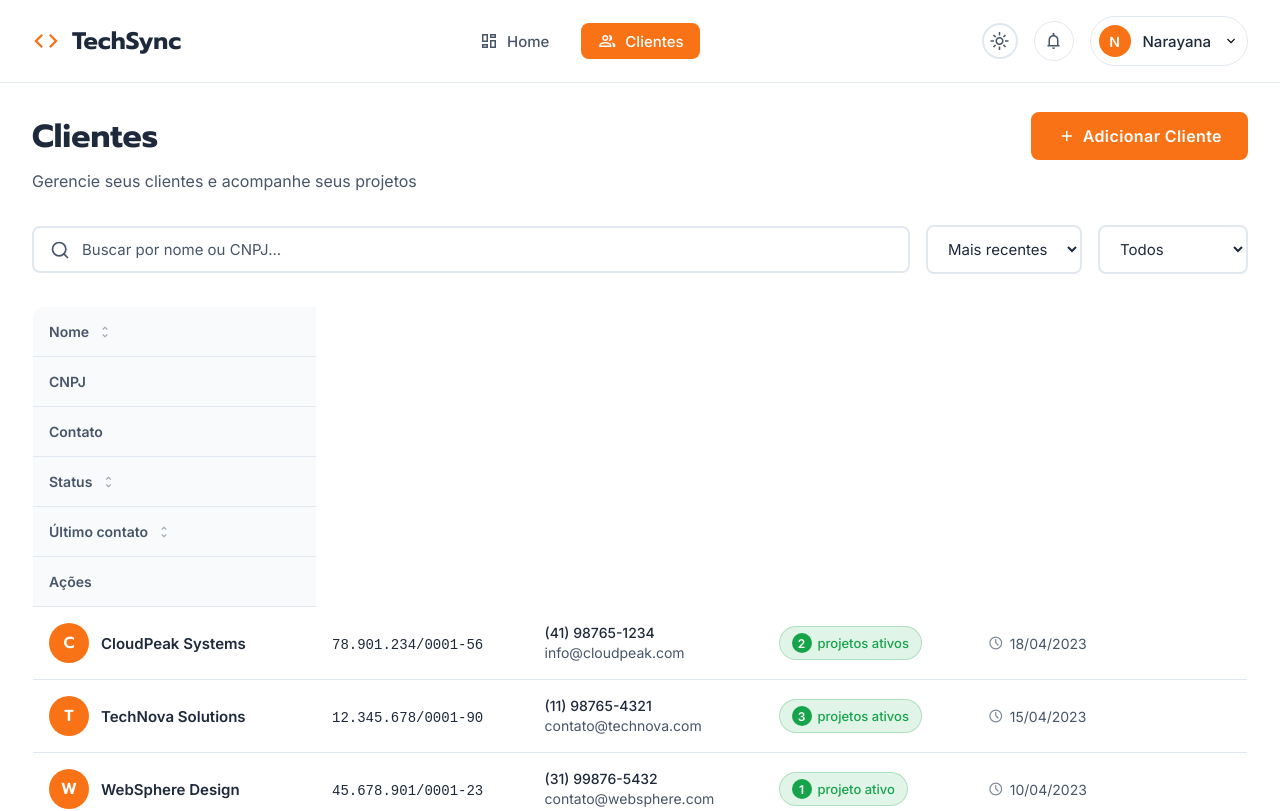
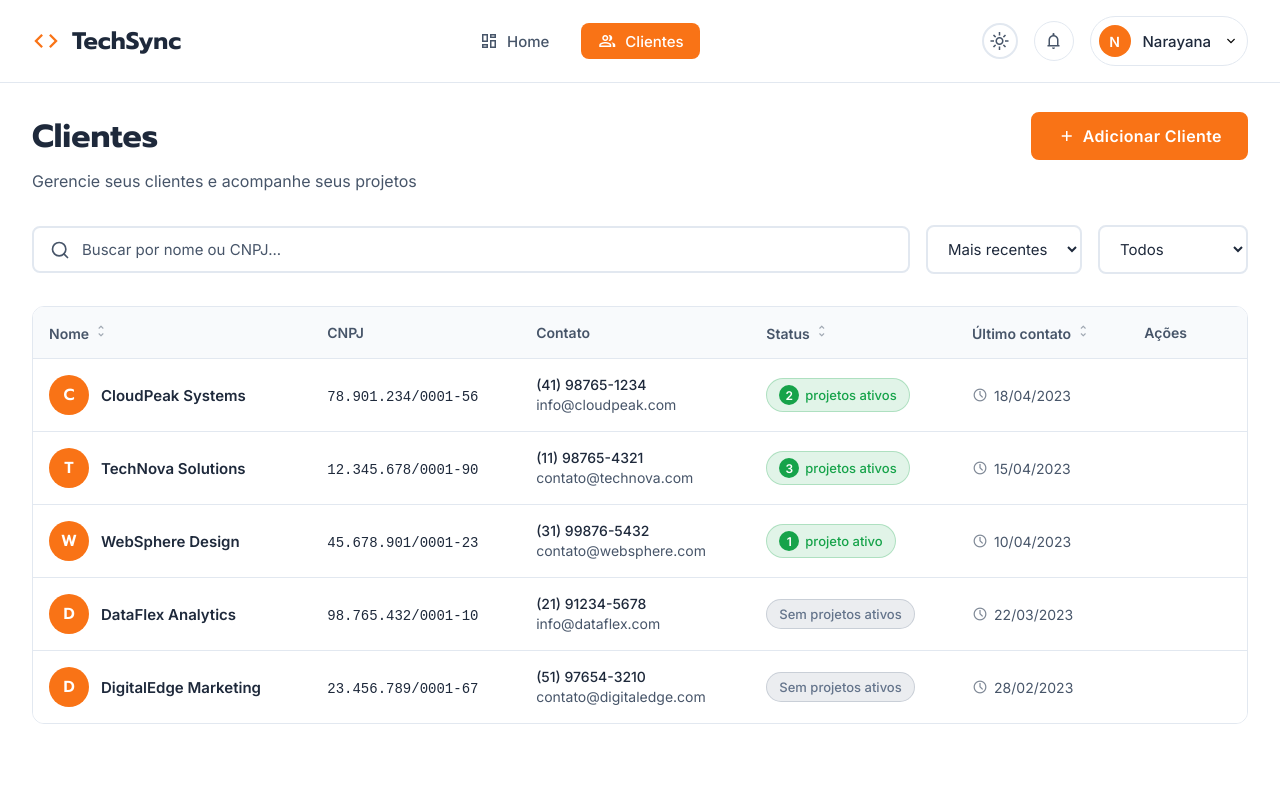
Before and after one commit to nrymmoreira/techsync-app, a React (Vite) app: page /clientes in a window 1280 px wide. Shown: the top 811 px of the page. Built offline with nearby package versions, Linux system fonts and the light colour scheme; sample sign-in values are in the browser's storage.

Commit message:
Correções no Sistema de Clientes

```diff
--- a/src/components/Clients/ClientDetail/ClientDetail.jsx
+++ b/src/components/Clients/ClientDetail/ClientDetail.jsx
@@ -57,7 +57,6 @@ const ClientDetail = () => {
   const { isDarkMode } = useTheme();
   const [client, setClient] = useState(null);
   const [activeTab, setActiveTab] = useState('projects');
-  const [isLoading, setIsLoading] = useState(true);
 
   // Mock data - substituir pela API real
   const mockClient = {
@@ -109,11 +108,7 @@ const ClientDetail = () => {
   };
 
   useEffect(() => {
-    // Simular carregamento da API
-    setTimeout(() => {
-      setClient(mockClient);
-      setIsLoading(false);
-    }, 1000);
+    setClient(mockClient);
   }, [id]);
 
   const getClientInitial = (name) => {
@@ -139,21 +134,6 @@ const ClientDetail = () => {
         return 'info';
     }
   };
-
-  if (isLoading) {
-    return (
-      <DetailContainer $isDarkMode={isDarkMode}>
-        <Navbar />
-        <DetailContent>
-          <div style={{ display: 'flex', justifyContent: 'center', alignItems: 'center', height: '400px' }}>
-            <span className="material-symbols-outlined" style={{ fontSize: '3rem', animation: 'spin 1s linear infinite' }}>
-              hourglass_empty
-            </span>
-          </div>
-        </DetailContent>
-      </DetailContainer>
-    );
-  }
 
   if (!client) {
     return (
@@ -274,7 +254,7 @@ const ClientDetail = () => {
           </ObservationsSection>
         )}
 
-        <TabsSection>
+        <TabsSection $isDarkMode={isDarkMode}>
           <TabsList>
             <TabButton
               $isActive={activeTab === 'projects'}
@@ -299,7 +279,7 @@ const ClientDetail = () => {
             </TabButton>
           </TabsList>
 
-          <TabContent>
+          <TabContent $isDarkMode={isDarkMode}>
             {activeTab === 'projects' && (
               <div>
                 <div style={{ display: 'flex', justifyContent: 'space-between', alignItems: 'center', marginBottom: '1.5rem' }}>
--- a/src/components/Clients/ClientDetail/ClientDetail.styles.js
+++ b/src/components/Clients/ClientDetail/ClientDetail.styles.js
@@ -313,7 +313,10 @@ export const ContactDetails = styled.div`
   display: flex;
   gap: 1rem;
   font-size: 0.875rem;
-  color: inherit;
+  color: ${props => {
+    const theme = getTheme(props.$isDarkMode);
+    return theme.colors.textSecondary;
+  }};
 
   div {
     display: flex;
@@ -431,6 +434,14 @@ export const TabButton = styled.button`
 
 export const TabContent = styled.div`
   padding: 1.5rem;
+  background: ${props => {
+    const theme = getTheme(props.$isDarkMode);
+    return theme.colors.surface;
+  }};
+  color: ${props => {
+    const theme = getTheme(props.$isDarkMode);
+    return theme.colors.textPrimary;
+  }};
 `;
 
 export const ProjectsGrid = styled.div`
--- a/src/components/Clients/ClientForm/ClientForm.jsx
+++ b/src/components/Clients/ClientForm/ClientForm.jsx
@@ -53,13 +53,9 @@ const ClientForm = () => {
   });
   const [errors, setErrors] = useState({});
   const [isLoading, setIsLoading] = useState(false);
-  const [isLoadingCep, setIsLoadingCep] = useState(false);
 
   useEffect(() => {
     if (isEditing) {
-      // Simular carregamento dos dados do cliente
-      setIsLoading(true);
-      setTimeout(() => {
       // Mock data - substituir pela API real
       setFormData({
         name: 'TechNova Solutions',
@@ -73,8 +69,6 @@ const ClientForm = () => {
         { id: 1, name: 'João Silva', role: 'CEO', phone: '(11) 98765-4321', email: 'joao@technova.com' },
         { id: 2, name: 'Maria Oliveira', role: 'CTO', phone: '(11) 97654-3210', email: 'maria@technova.com' }
       ]);
-        setIsLoading(false);
-      }, 1000);
     }
   }, [isEditing]);
 
@@ -144,6 +138,21 @@ const ClientForm = () => {
     return Object.keys(newErrors).length === 0;
   };
 
+  const validateContactForm = () => {
+    const contactErrors = {};
+
+    if (newContact.email && !validateEmail(newContact.email)) {
+      contactErrors.contactEmail = 'Email inválido';
+    }
+
+    if (newContact.phone && !validatePhone(newContact.phone)) {
+      contactErrors.contactPhone = 'Telefone inválido';
+    }
+
+    setErrors(prev => ({ ...prev, ...contactErrors }));
+    return Object.keys(contactErrors).length === 0;
+  };
+
   const handleInputChange = (field, value) => {
     setFormData(prev => ({ ...prev, [field]: value }));
 
@@ -154,10 +163,14 @@ const ClientForm = () => {
 
   const handleContactChange = (field, value) => {
     setNewContact(prev => ({ ...prev, [field]: value }));
+
+    if (errors[`contact${field.charAt(0).toUpperCase() + field.slice(1)}`]) {
+      setErrors(prev => ({ ...prev, [`contact${field.charAt(0).toUpperCase() + field.slice(1)}`]: '' }));
+    }
   };
 
   const addContact = () => {
-    if (newContact.name.trim() && newContact.role.trim()) {
+    if (newContact.name.trim() && newContact.role.trim() && validateContactForm()) {
       setContacts(prev => [...prev, {
         id: Date.now(),
         ...newContact
@@ -193,21 +206,6 @@ const ClientForm = () => {
   const handleCancel = () => {
     navigate('/clientes');
   };
-
-  if (isEditing && isLoading) {
-    return (
-      <FormContainer $isDarkMode={isDarkMode}>
-        <Navbar />
-        <FormContent>
-          <div style={{ display: 'flex', justifyContent: 'center', alignItems: 'center', height: '400px' }}>
-            <span className="material-symbols-outlined" style={{ fontSize: '3rem', animation: 'spin 1s linear infinite' }}>
-              hourglass_empty
-            </span>
-          </div>
-        </FormContent>
-      </FormContainer>
-    );
-  }
 
   return (
     <FormContainer $isDarkMode={isDarkMode}>
@@ -378,6 +376,7 @@ const ClientForm = () => {
                 type="tel"
                 value={newContact.phone}
                 onChange={(e) => handleContactChange('phone', e.target.value)}
+                error={errors.contactPhone}
                 placeholder="(00) 00000-0000"
                 icon="phone"
                 $isDarkMode={isDarkMode}
@@ -390,6 +389,7 @@ const ClientForm = () => {
                 type="email"
                 value={newContact.email}
                 onChange={(e) => handleContactChange('email', e.target.value)}
+                error={errors.contactEmail}
                 placeholder="email@exemplo.com"
                 icon="mail"
                 $isDarkMode={isDarkMode}
--- a/src/components/Clients/ClientsList/ClientsList.jsx
+++ b/src/components/Clients/ClientsList/ClientsList.jsx
@@ -14,6 +14,7 @@ import {
   FiltersSection,
   SearchInput,
   FilterDropdown,
+  TableContainer,
   ClientsTable,
   TableHeader,
   TableHeaderCell,
@@ -42,7 +43,6 @@ const ClientsList = () => {
   const [searchTerm, setSearchTerm] = useState('');
   const [sortFilter, setSortFilter] = useState('recent');
   const [statusFilter, setStatusFilter] = useState('all');
-  const [isLoading, setIsLoading] = useState(true);
 
   // Mock data - substituir pela API real
   const mockClients = [
@@ -116,12 +116,8 @@ const ClientsList = () => {
   ];
 
   useEffect(() => {
-    // Simular carregamento da API
-    setTimeout(() => {
     setClients(mockClients);
     setFilteredClients(mockClients);
-      setIsLoading(false);
-    }, 1000);
   }, []);
 
   useEffect(() => {
@@ -177,21 +173,6 @@ const ClientsList = () => {
       setClients(prev => prev.filter(client => client.id !== clientId));
     }
   };
-
-  if (isLoading) {
-    return (
-      <ClientsContainer $isDarkMode={isDarkMode}>
-        <Navbar />
-        <ClientsContent>
-          <div style={{ display: 'flex', justifyContent: 'center', alignItems: 'center', height: '400px' }}>
-            <span className="material-symbols-outlined" style={{ fontSize: '3rem', animation: 'spin 1s linear infinite' }}>
-              hourglass_empty
-            </span>
-          </div>
-        </ClientsContent>
-      </ClientsContainer>
-    );
-  }
 
   return (
     <ClientsContainer $isDarkMode={isDarkMode}>
@@ -277,8 +258,9 @@ const ClientsList = () => {
             )}
           </EmptyState>
         ) : (
+          <TableContainer>
             <ClientsTable $isDarkMode={isDarkMode}>
-            <TableHeader>
+              <TableHeader $isDarkMode={isDarkMode}>
                 <tr>
                   <TableHeaderCell $isDarkMode={isDarkMode}>
                     Nome
@@ -368,6 +350,7 @@ const ClientsList = () => {
                 ))}
               </TableBody>
             </ClientsTable>
+          </TableContainer>
         )}
       </ClientsContent>
     </ClientsContainer>
--- a/src/components/Clients/ClientsList/ClientsList.styles.js
+++ b/src/components/Clients/ClientsList/ClientsList.styles.js
@@ -191,22 +191,33 @@ export const FilterDropdown = styled.select`
   }
 `;
 
+export const TableContainer = styled.div`
+  overflow-x: auto;
+  border-radius: 12px;
+  border: 1px solid ${props => {
+    const theme = getTheme(props.$isDarkMode);
+    return theme.colors.surfaceBorder;
+  }};
+
+  @media (max-width: ${breakpoints.mobile}) {
+    margin: 0 -1rem;
+    border-radius: 0;
+    border-left: none;
+    border-right: none;
+  }
+`;
+
 export const ClientsTable = styled.table`
   width: 100%;
   background: ${props => {
     const theme = getTheme(props.$isDarkMode);
     return theme.colors.surface;
   }};
-  border: 1px solid ${props => {
-    const theme = getTheme(props.$isDarkMode);
-    return theme.colors.surfaceBorder;
-  }};
-  border-radius: 12px;
-  overflow: hidden;
   border-collapse: collapse;
+  min-width: 800px;
 
-  @media (max-width: ${breakpoints.tablet}) {
-    font-size: 0.875rem;
+  @media (max-width: ${breakpoints.mobile}) {
+    min-width: 700px;
   }
 `;
 
@@ -214,6 +225,10 @@ export const TableHeader = styled.thead`
   background: ${props => {
     const theme = getTheme(props.$isDarkMode);
     return theme.colors.surfaceHover;
+  }};
+  border-bottom: 1px solid ${props => {
+    const theme = getTheme(props.$isDarkMode);
+    return theme.colors.surfaceBorder;
   }};
 `;
 
@@ -227,16 +242,9 @@ export const TableHeaderCell = styled.th`
     const theme = getTheme(props.$isDarkMode);
     return theme.colors.textSecondary;
   }};
-  border-bottom: 1px solid ${props => {
-    const theme = getTheme(props.$isDarkMode);
-    return theme.colors.surfaceBorder;
-  }};
   position: relative;
   cursor: pointer;
   transition: color 0.3s ease;
-  display: flex;
-  align-items: center;
-  gap: 0.5rem;
 
   &:hover {
     color: ${props => {
@@ -248,6 +256,7 @@ export const TableHeaderCell = styled.th`
   span {
     font-size: 1rem;
     opacity: 0.5;
+    margin-left: 0.25rem;
   }
 
   @media (max-width: ${breakpoints.tablet}) {
@@ -280,6 +289,10 @@ export const ClientRow = styled.tr`
   td {
     padding: 1rem;
     vertical-align: middle;
+    color: ${props => {
+      const theme = getTheme(props.$isDarkMode);
+      return theme.colors.textPrimary;
+    }};
 
     @media (max-width: ${breakpoints.tablet}) {
       padding: 0.75rem 0.5rem;
```
Lines whose indentation alone changed are shown as unchanged.
